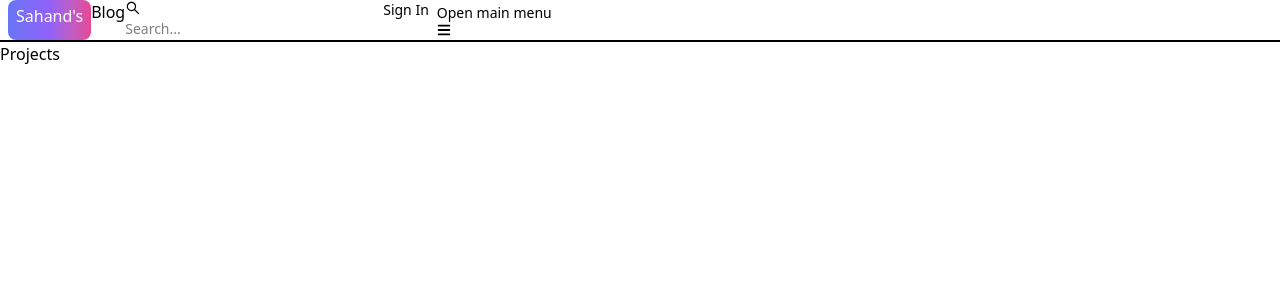
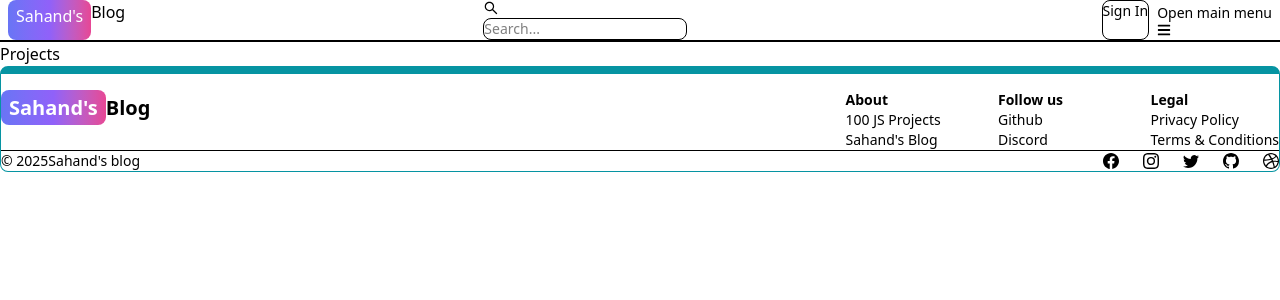
Before and after one commit to Eng-Mohamed-Emad/MERN-BLOG, a React (Vite) app in the folder client/: page /Projects in a window 1280 px wide. Shown: the top 300 px of the page. Built offline with nearby package versions, Linux system fonts and the light colour scheme.

Commit message:
create and add the footer component

```diff
--- a/client/src/App.jsx
+++ b/client/src/App.jsx
@@ -4,9 +4,10 @@
 import About from "./pages/About"
 import SignIn from "./pages/SignIn"
 import SignUp from "./pages/SignUp"
-import Dashborad from "./pages/Dashborad"
+import Dashboard from "./pages/Dashboard"
 import Projects from "./pages/Projects"
 import Header from "./components/Header"
+import Footer from "./components/Footer"
 
 export default function App() {
   return (
@@ -18,9 +19,10 @@
 
         <Route path="SignIn" element={<SignIn />} />
         <Route path="SignUp" element={<SignUp />} />
-        <Route path="Dashborad" element={<Dashborad />} />
+        <Route path="Dashboard" element={<Dashboard />} />
         <Route path="Projects" element={<Projects />} />
       </Routes>
+      <Footer />
     </BrowserRouter>
   )
 }
--- /dev/null
+++ b/client/src/components/Footer.jsx
@@ -0,0 +1,98 @@
+import {
+  Footer,
+  FooterTitle, // Add this
+  FooterLinkGroup, // Add this
+  FooterLink, // Add this
+  FooterDivider, // Add this
+  FooterCopyright, // Add this
+  FooterIcon, // Add this
+} from "flowbite-react"
+import { Link } from "react-router-dom"
+import {
+  BsFacebook,
+  BsInstagram,
+  BsTwitter,
+  BsGithub,
+  BsDribbble,
+} from "react-icons/bs"
+
+export default function FooterCom() {
+  return (
+    <Footer container className="border border-t-8 border-teal-500">
+      <div className="w-full max-w-7xl mx-auto">
+        <div className="grid w-full justify-between sm:flex md:grid-cols-1">
+          <div className="mt-5">
+            <Link
+              to="/"
+              className="self-center whitespace-nowrap text-lg sm:text-xl font-semibold dark:text-white"
+            >
+              <span className="px-2 py-1 bg-gradient-to-r from-indigo-500 via-purple-500 to-pink-500 rounded-lg text-white">
+                Sahand's
+              </span>
+              Blog
+            </Link>
+          </div>
+          <div className="grid grid-cols-2 gap-8 mt-4 sm:grid-cols-3 sm:gap-6">
+            <div>
+              <FooterTitle title="About" />
+              <FooterLinkGroup col>
+                <FooterLink
+                  href="https://www.100jsprojects.com"
+                  target="_blank"
+                  rel="noopener noreferrer"
+                >
+                  100 JS Projects
+                </FooterLink>
+                <FooterLink
+                  href="/about"
+                  target="_blank"
+                  rel="noopener noreferrer"
+                >
+                  Sahand's Blog
+                </FooterLink>
+              </FooterLinkGroup>
+            </div>
+            <div>
+              <FooterTitle title="Follow us" />
+              <FooterLinkGroup col>
+                <FooterLink
+                  href="https://www.github.com/sahandghavidel"
+                  target="_blank"
+                  rel="noopener noreferrer"
+                >
+                  Github
+                </FooterLink>
+                <FooterLink href="#">Discord</FooterLink>
+              </FooterLinkGroup>
+            </div>
+            <div>
+              <FooterTitle title="Legal" />
+              <FooterLinkGroup col>
+                <FooterLink href="#">Privacy Policy</FooterLink>
+                <FooterLink href="#">Terms &amp; Conditions</FooterLink>
+              </FooterLinkGroup>
+            </div>
+          </div>
+        </div>
+        <FooterDivider />
+        <div className="w-full sm:flex sm:items-center sm:justify-between">
+          <FooterCopyright
+            href="#"
+            by="Sahand's blog"
+            year={new Date().getFullYear()}
+          />
+          <div className="flex gap-6 sm:mt-0 mt-4 sm:justify-center">
+            <FooterIcon href="#" icon={BsFacebook} />
+            <FooterIcon href="#" icon={BsInstagram} />
+            <FooterIcon href="#" icon={BsTwitter} />
+            <FooterIcon
+              href="https://github.com/sahandghavidel"
+              icon={BsGithub}
+            />
+            <FooterIcon href="#" icon={BsDribbble} />
+          </div>
+        </div>
+      </div>
+    </Footer>
+  )
+}
```
Also changed, not shown: client/src/pages/Dashboard.jsx (renamed from client/src/pages/Dashborad.jsx).
